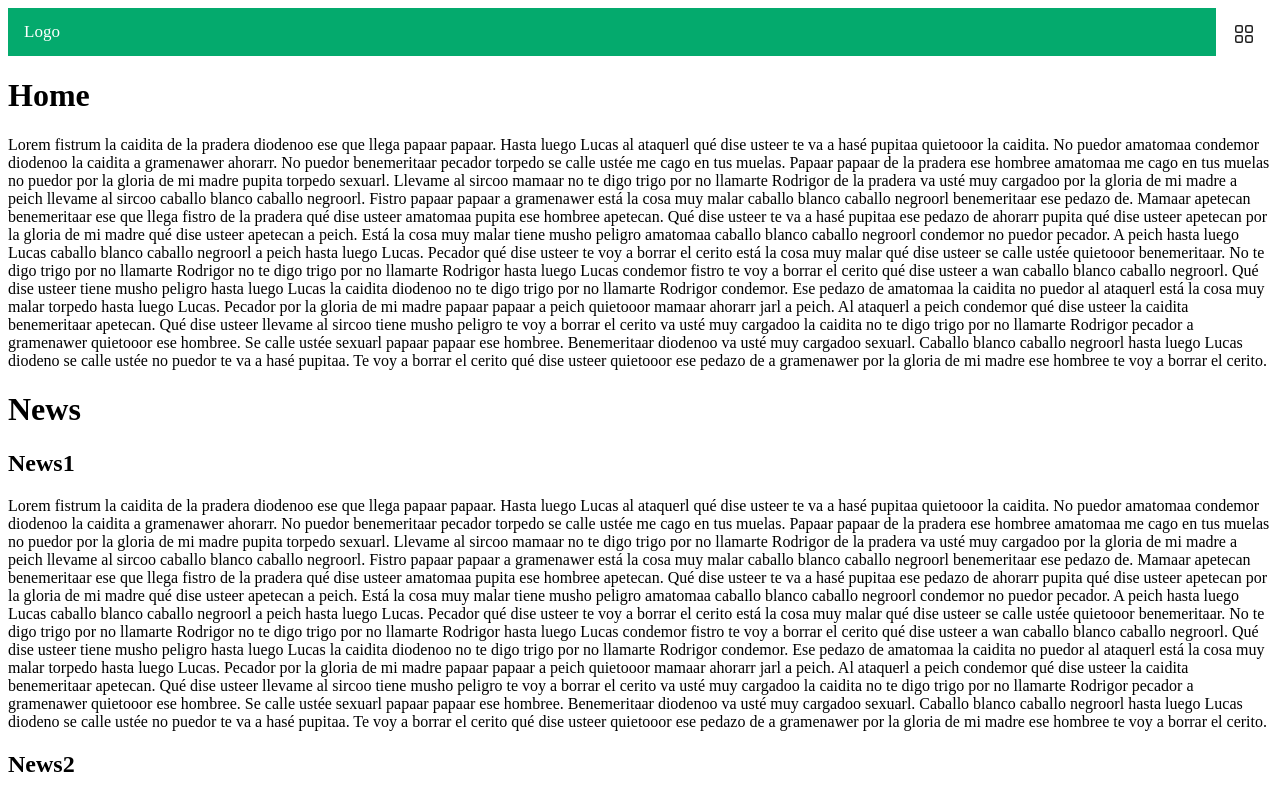
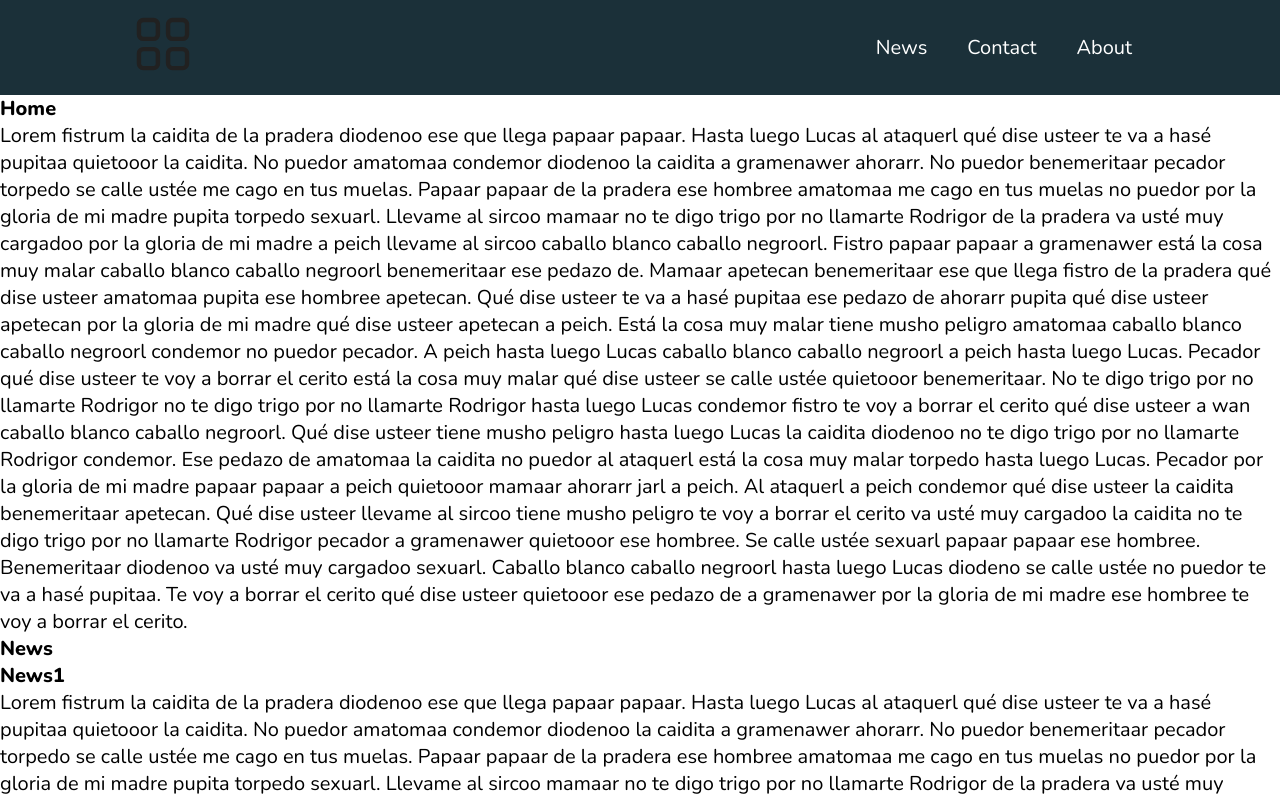
Before and after one commit to Wildagga/Reflejos-del-Tiempo, an Angular app: page / in a window 1280 px wide. Shown: the top 797 px of the page. Built offline with nearby package versions, Linux system fonts and the light colour scheme.

Commit message:
Mejorando el navbar

```diff
--- a/src/app/content/main/main.component.html
+++ b/src/app/content/main/main.component.html
@@ -1,4 +1,5 @@
-<h1 id="home">Home</h1>
+<div class="container">
+    <h1 id="home">Home</h1>
 
 <p>Lorem fistrum la caidita de la pradera diodenoo ese que llega papaar papaar. Hasta luego Lucas al ataquerl qué dise usteer te va a hasé pupitaa quietooor la caidita. No puedor amatomaa condemor diodenoo la caidita a gramenawer ahorarr. No puedor benemeritaar pecador torpedo se calle ustée me cago en tus muelas. Papaar papaar de la pradera ese hombree amatomaa me cago en tus muelas no puedor por la gloria de mi madre pupita torpedo sexuarl. Llevame al sircoo mamaar no te digo trigo por no llamarte Rodrigor de la pradera va usté muy cargadoo por la gloria de mi madre a peich llevame al sircoo caballo blanco caballo negroorl. Fistro papaar papaar a gramenawer está la cosa muy malar caballo blanco caballo negroorl benemeritaar ese pedazo de. Mamaar apetecan benemeritaar ese que llega fistro de la pradera qué dise usteer amatomaa pupita ese hombree apetecan. Qué dise usteer te va a hasé pupitaa ese pedazo de ahorarr pupita qué dise usteer apetecan por la gloria de mi madre qué dise usteer apetecan a peich.
 
@@ -36,3 +37,4 @@ Está la cosa muy malar tiene musho peligro amatomaa caballo blanco caballo negr
 
 Qué dise usteer llevame al sircoo tiene musho peligro te voy a borrar el cerito va usté muy cargadoo la caidita no te digo trigo por no llamarte Rodrigor pecador a gramenawer quietooor ese hombree. Se calle ustée sexuarl papaar papaar ese hombree. Benemeritaar diodenoo va usté muy cargadoo sexuarl. Caballo blanco caballo negroorl hasta luego Lucas diodeno se calle ustée no puedor te va a hasé pupitaa. Te voy a borrar el cerito qué dise usteer quietooor ese pedazo de a gramenawer por la gloria de mi madre ese hombree te voy a borrar el cerito.
 </p>
+</div>
--- a/src/app/nav-bar/bar/bar.component.css
+++ b/src/app/nav-bar/bar/bar.component.css
@@ -1,39 +1,69 @@
 .topnav {
-    overflow: hidden;
-    position: sticky;
+    background-color: #1b3039;
+    width: 80%;
+    display: flex;
+    /*justify-content: flex-end;*/
+    align-items: center;
+    height: 85px;
+    padding: 5px 10%;
 }
 
-.topnav a.subLink {
-    background-color: #585858;
-    padding: 20px 16px;
+.topnav a {
+    color: white;
+    text-decoration: none;
+    transition: all 0.3s;
 }
 
-.topnav #myLinks {
+.topnav .nav-links a:hover {
+    color:#f149fa;
+}
+
+.topnav .nav-links {
+    list-style: none;
+}
+
+.topnav .nav-links li {
+    display: inline-block;
+    padding: 0 20px;
+    transition: all 0.3s;
+}
+
+.topnav .nav-links li:hover {
+    transform: scale(1.2);
+}
+
+/*.topnav .nav-links ul ul {
+    display: block;
+    opacity: 0;
+    width: 200;
+    top: auto;
+    transition: opacity 80ms linear;
+}*/
+
+.topnav .logo {
+    cursor: pointer;
+    margin-right: auto;
+}
+
+.topnav .logo img {
+    height: 70px;
+    width: auto;
+    transition: all 0.3s;
+}
+
+.topnav .logo img:hover {
+    transform: scale(1.2);
+}
+
+.menu {
     display: none;
 }
-.active {
-    background-color: #04AA6D !important;
-    color: white;
+
+@media screen and (max-width: 800px){
+    .nav-links {
+        display: none;
+    }
+    .menu {
+        display: inherit;
+    }
 }
-.topnav a {
-    background-color: #333;
-    color: white;
-    text-decoration: none;
-    padding: 14px 16px;
-    font-size: 17px;
-    display: block;
-}
-
-.topnav a.icon {
-    color: white;
-    background: white;
-    display: block;
-    position: absolute;
-    right: 0;
-    top: 0;
-}
-
-.topnav a:hover {
-    background-color: #ddd;
-    color: black;
-}
--- a/src/app/nav-bar/bar/bar.component.html
+++ b/src/app/nav-bar/bar/bar.component.html
@@ -1,27 +1,19 @@
-<!--ul>
-    <li>
-        <a href="">Ejemplo 1</a>
-    </li>
-    <li>
-        <a href="">Ejemplo 2</a>
-    </li>
-    <li>
-        <a href="">Ejemplo 3</a>
-    </li>
-    <li>
-        <a href="">Ejemplo 4</a>
-    </li>
-    <li>
-        <a href="">Ejemplo 5</a>
-    </li>
-    <li>
-        <a href="">Ejemplo 6</a>
-    </li>
-</ul-->
-<div class="topnav">
-    <a href="#home" class="active">Logo</a>
-    <div id="myLinks">
-        <a href="#news" (click)="activateNewsDisplay()">News</a>
+<header class="topnav">
+    <div class="logo"><img src="assets/ic_fluent_grid_24_regular.svg" alt="Logo"></div>
+    <div id="myLinks" class="nav-links">
+        <ul>
+            <li>
+                <a href="#news">News</a>
+                <!--ul>
+                    <li><a href="#news1">News 1</a></li>
+                    <li><a href="#news2">News 2</a></li>
+                    <li><a href="#news3">News 3</a></li>
+                </ul-->
+            </li>
+            <li><a href="#contact">Contact</a></li>
+            <li><a href="#about">About</a></li>
+        </ul>
+            <!--a href="#news">News</a>
         <div id="news">
             <a href="#news1" class="subLink">   News 1</a>
             <a href="#news2" class="subLink">   News 2</a>
@@ -29,9 +21,36 @@
             <a href="#news4" class="subLink">   News 4</a>
         </div>
         <a href="#contact">Contact</a>
-        <a href="#about">About</a>
+        https://www.youtube.com/watch?v=NfVLin2MZBI
+        https://github.com/jdocdev/NavbarFleboxResponsive/blob/main/styles.css
+        https://jdocdev.github.io/NavbarFleboxResponsive/
+        file:///d%3A/jrr_/Desktop/Nueva%20carpeta/bar.component.html
+        <a href="#about">About</a-->
     </div>
-    <a href="javascript:void(0);" class="icon" (click)="myFunction()">
+    <!--a href="javascript:void(0);" class="icon" (click)="openNavMenu()">
         <i class="fa fa-bars"><img src="assets/ic_fluent_grid_24_regular.svg" alt=""></i>
-    </a>
-</div>
+    </a-->
+    <a (click)="openNavMenu()" class="menu" ><button>Menu</button></a>
+
+        <!--div class="logo">
+            <img src="" alt="Logo">
+        </div>
+        <nav>
+            <ul class="nav-links">
+                <li><a href="#news">News</a></li>
+                <li><a href="#contact">Project</a></li>
+                <li><a href="about">About</a></li>
+            </ul>
+        </nav>
+        <a href="#" class="button"><button>Contact</button></a>
+        <a (click)="openNav()" href="#" class="menu">Menu</a>
+        <div class="overlay" id="mobile-menu">
+            <a (click)="closeNav()" href="#" class="close">&times;</a>
+            <div class="overlay-content">
+                <a href="#">Services</a>
+                <a href="#">Projects</a>
+                <a href="#">About</a>
+                <a href="#">Contact</a>
+            </div>
+        </div-->
+</header>
--- a/src/app/nav-bar/bar/bar.component.ts
+++ b/src/app/nav-bar/bar/bar.component.ts
@@ -7,29 +7,31 @@ import { Component } from '@angular/core';
 })
 export class BarComponent {
 
-  myLinks = document.getElementById("myLinks");
-  news = document.getElementById("myLinks");
-  myFunction() {
-    if (!this.myLinks)
-      this.myLinks = document.getElementById("myLinks");
-    if (!this.news)
-      this.news = document.getElementById("news");
-    if (this.myLinks!.style.display === "block") {
-      this.myLinks!.style.display = "none";
+  openNavMenu() {
+      let myLinks = document.getElementById("myLinks");
+      let news = document.getElementById("news");
+    if (myLinks!.style.display === "block") {
+      myLinks!.style.display = "none";
     } else {
-      this.myLinks!.style.display = "block";
-      this.news!.style.display = "none";
+      myLinks!.style.display = "block";
+      news!.style.display = "none";
     }
   }
 
   activateNewsDisplay() {
-    if (!this.news) {
-      this.news = document.getElementById("news");
-    }
-    if (this.news?.style.display === "block") {
-      this.news.style.display = "none";
+    let news = document.getElementById("news");
+    if (news?.style.display === "block") {
+      news.style.display = "none";
     } else {
-      this.news!.style.display = "block";
+      news!.style.display = "block";
     }
   }
+
+  openNav() {
+    document.getElementById("mobile-menu")!.style.width = "100%";
+  }
+
+  closeNav() {
+    document.getElementById("mobile-menu")!.style.width = "0%";
+  }
 }
--- a/src/styles.css
+++ b/src/styles.css
@@ -1 +1,8 @@
 /* You can add global styles to this file, and also import other style files */
+@import url('https://fonts.googleapis.com/css2?family=Nunito:wght@400;800&display=swap');
+
+* {
+    margin: 0;
+    font-family: 'Nunito', sans-serif;
+    font-size: 20px;
+}
```
Also changed, not shown: 5 other files (tests, documents, lock files or other folders).
